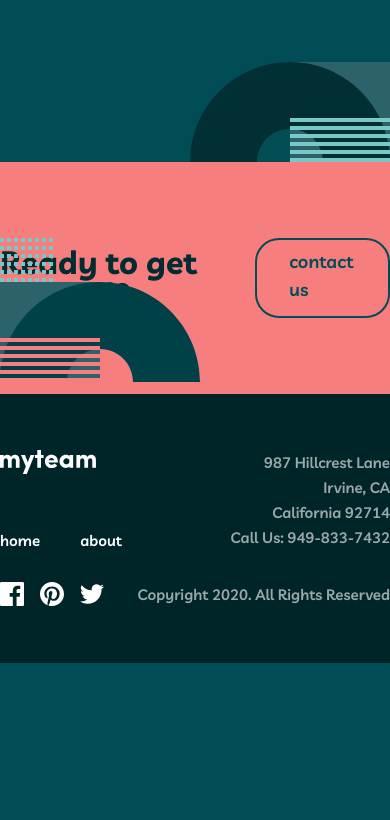
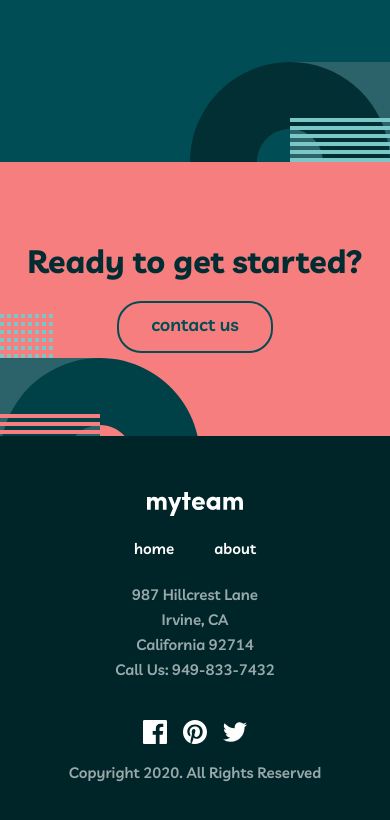
Before and after one commit to mackieva/myteam, a Next.js app: page / in a window 390 px wide. Shown: the part 2906-3726 px from the top of the page. Before the commit the page ends 3569 px from the top, so only its background shows below. Built offline with nearby package versions, Linux system fonts and the light colour scheme.

Commit message:
footer and prefooter mobile responsiveness

```diff
--- a/components/shared/footer-nav.tsx
+++ b/components/shared/footer-nav.tsx
@@ -2,8 +2,8 @@ import Link from 'next/link';
 
 const FooterNav = () => {
 	return (
-		<nav className='mr-auto'>
-			<ul className='menu flex justify-start items-center gap-10 text-[15px] lg:text-[18px] leading-[18px]'>
+		<nav className='mr-0 md:mr-auto'>
+			<ul className='menu flex justify-center md:justify-start items-center gap-10 text-[15px] lg:text-[18px] leading-[18px]'>
 				<li>
 					<Link
 						href='/'
--- a/components/shared/footer.tsx
+++ b/components/shared/footer.tsx
@@ -6,8 +6,8 @@ import Social from './social';
 const Footer = () => {
 	return (
 		<footer className='bg-dg py-14 lg:py-12'>
-			<div className='max-w-[689px] lg:max-w-[1110px] mx-auto grid grid-cols-2 gap-8 lg:gap-0 lg:grid-cols-[1fr_445px_1fr] text-[15px] lg:text-[18px]'>
-				<div className='flex flex-col justify-between'>
+			<div className='max-w-[689px] lg:max-w-[1110px] mx-auto grid grid-cols-1 md:grid-cols-2 gap-6 md:gap-8 lg:gap-0 lg:grid-cols-[1fr_445px_1fr] text-[15px] lg:text-[18px]'>
+				<div className='flex flex-col gap-6 md:gap-0 justify-between items-center md:items-start'>
 					<Image
 						src={logo}
 						alt='MyTeam Text Logo'
@@ -16,7 +16,7 @@ const Footer = () => {
 					/>
 					<FooterNav />
 				</div>
-				<p className='body-two opacity-60 text-right lg:text-left'>
+				<p className='body-two opacity-60 text-center md:text-right lg:text-left mb-[14px] md:mb-0'>
 					987 Hillcrest Lane
 					<br />
 					Irvine, CA
@@ -25,7 +25,7 @@ const Footer = () => {
 					<br />
 					Call Us: 949-833-7432
 				</p>
-				<div className='flex col-span-2 lg:col-span-1 lg:flex-col justify-between items-center lg:items-end'>
+				<div className='flex flex-col gap-4 md:gap-0 md:flex-row col-span-1 md:col-span-2 lg:col-span-1 lg:flex-col justify-between items-center lg:items-end'>
 					<Social />
 					<p className='body-two opacity-60'>
 						Copyright 2020. All Rights Reserved
--- a/components/shared/pre-footer.tsx
+++ b/components/shared/pre-footer.tsx
@@ -2,12 +2,12 @@ import Button from './button';
 
 const PreFooter = () => {
 	return (
-		<section className='bg-lc py-[76px] relative overflow-hidden'>
+		<section className='bg-lc px-6 md:px-0 py-[83px] md:py-[76px] relative overflow-hidden'>
 			<svg
 				xmlns='http://www.w3.org/2000/svg'
 				width='200'
 				height='144'
-				className='absolute lg:bottom-0 left-0'
+				className='absolute -bottom-[22px] lg:bottom-0 left-0'
 			>
 				<g fill='none' fillRule='evenodd'>
 					<path fill='#2C6269' d='M100 144H0V44h100z' />
@@ -25,8 +25,8 @@ const PreFooter = () => {
 					/>
 				</g>
 			</svg>
-			<div className='max-w-[573px] lg:max-w-[917px] mx-auto flex justify-between items-center'>
-				<h2 className='text-[32px] leading-[32px] lg:text-[48px] lg:leading-[48px] text-ssg'>
+			<div className='max-w-[573px] lg:max-w-[917px] mx-auto flex flex-col text-center md:text-left md:flex-row justify-between items-center'>
+				<h2 className='text-[32px] leading-[32px] lg:text-[48px] lg:leading-[48px] text-ssg mb-6 md:mb-0'>
 					Ready to get started?
 				</h2>
 				<Button style='primary-dark' link='/contact' label='contact us' />
```
